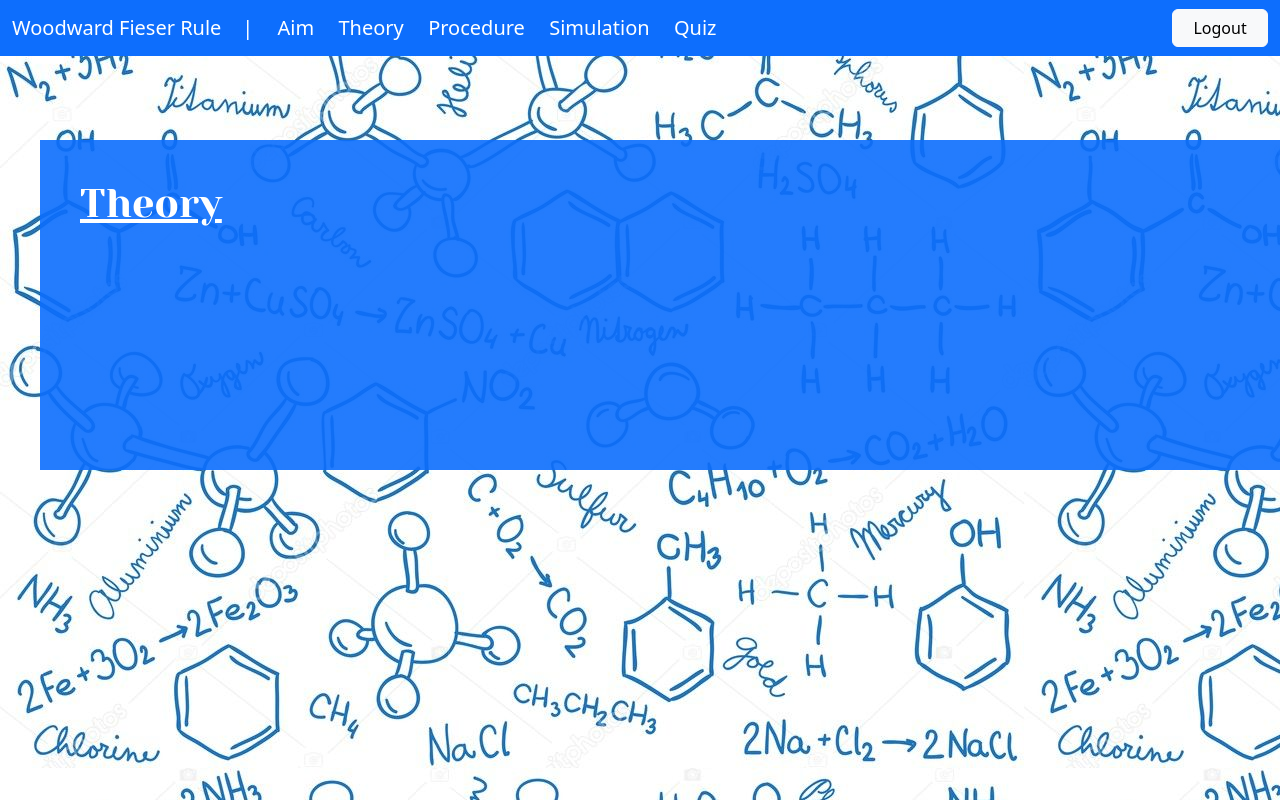
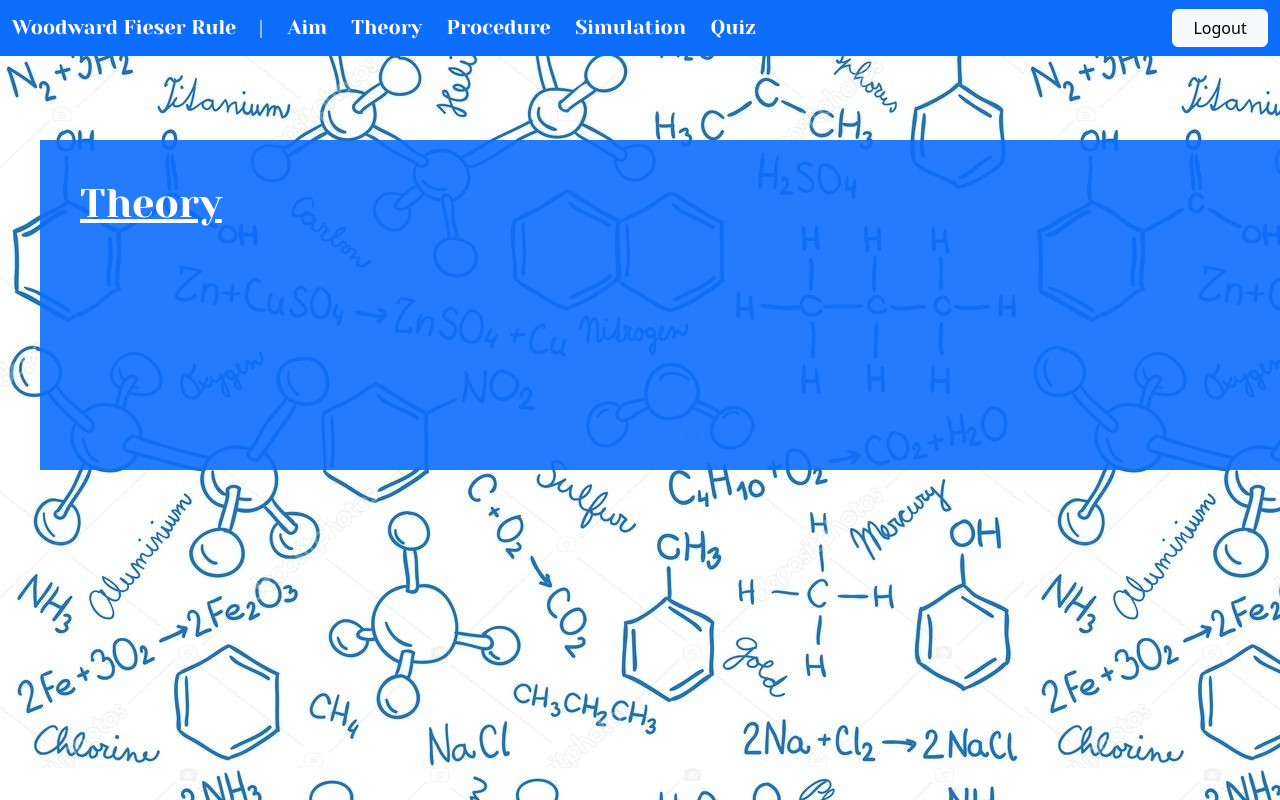
Before and after one commit to arunimabarik75/Woodward-Fieser-Simulation, a React (Create React App) app in the folder woodward-fieser/: page /theory in a window 1280 px wide. Shown: the top 800 px of the page. Built offline with nearby package versions, Linux system fonts and the light colour scheme; a web font is replaced by a local one.

Commit message:
Update Navigation.js

```diff
--- a/woodward-fieser/src/components/Navigation.js
+++ b/woodward-fieser/src/components/Navigation.js
@@ -9,7 +9,7 @@ function Navigation() {
   return (
     <Navbar bg="primary" variant="dark" expand="lg">
       <Container fluid>
-        <Navbar.Brand href="/aim">Woodward Fieser Rule &nbsp;&nbsp; |</Navbar.Brand>
+        <Navbar.Brand href="/aim" className='navText'>Woodward Fieser Rule &nbsp;&nbsp; |</Navbar.Brand>
         &nbsp;&nbsp;
         <Navbar.Toggle aria-controls="navbarScroll" />
         <Navbar.Collapse id="navbarScroll">
@@ -18,17 +18,17 @@ function Navigation() {
             style={{ maxHeight: '200px' }}
             navbarScroll
           >
-            <Navbar.Brand href="/aim">Aim</Navbar.Brand>
+            <Navbar.Brand href="/aim" className='navText'>Aim</Navbar.Brand>
             &nbsp;&nbsp;
-            <Navbar.Brand href="/theory">Theory</Navbar.Brand>
+            <Navbar.Brand href="/theory" className='navText'>Theory</Navbar.Brand>
             &nbsp;&nbsp;
-            <Navbar.Brand href="/procedure">Procedure</Navbar.Brand>
+            <Navbar.Brand href="/procedure" className='navText'>Procedure</Navbar.Brand>
             &nbsp;&nbsp;
-            <Navbar.Brand href="/simulation">Simulation</Navbar.Brand>
+            <Navbar.Brand href="/simulation" className='navText'>Simulation</Navbar.Brand>
             &nbsp;&nbsp;
-            <Navbar.Brand href="/quiz">Quiz</Navbar.Brand>
+            <Navbar.Brand href="/quiz" className='navText'>Quiz</Navbar.Brand>
           </Nav>
-          <Form className="d-flex">
+          <Form className="d-flex buttontext">
             <Link to="/"><Button variant="light">&nbsp;&nbsp;Logout&nbsp;&nbsp;</Button></Link>
           </Form>
         </Navbar.Collapse>
```
